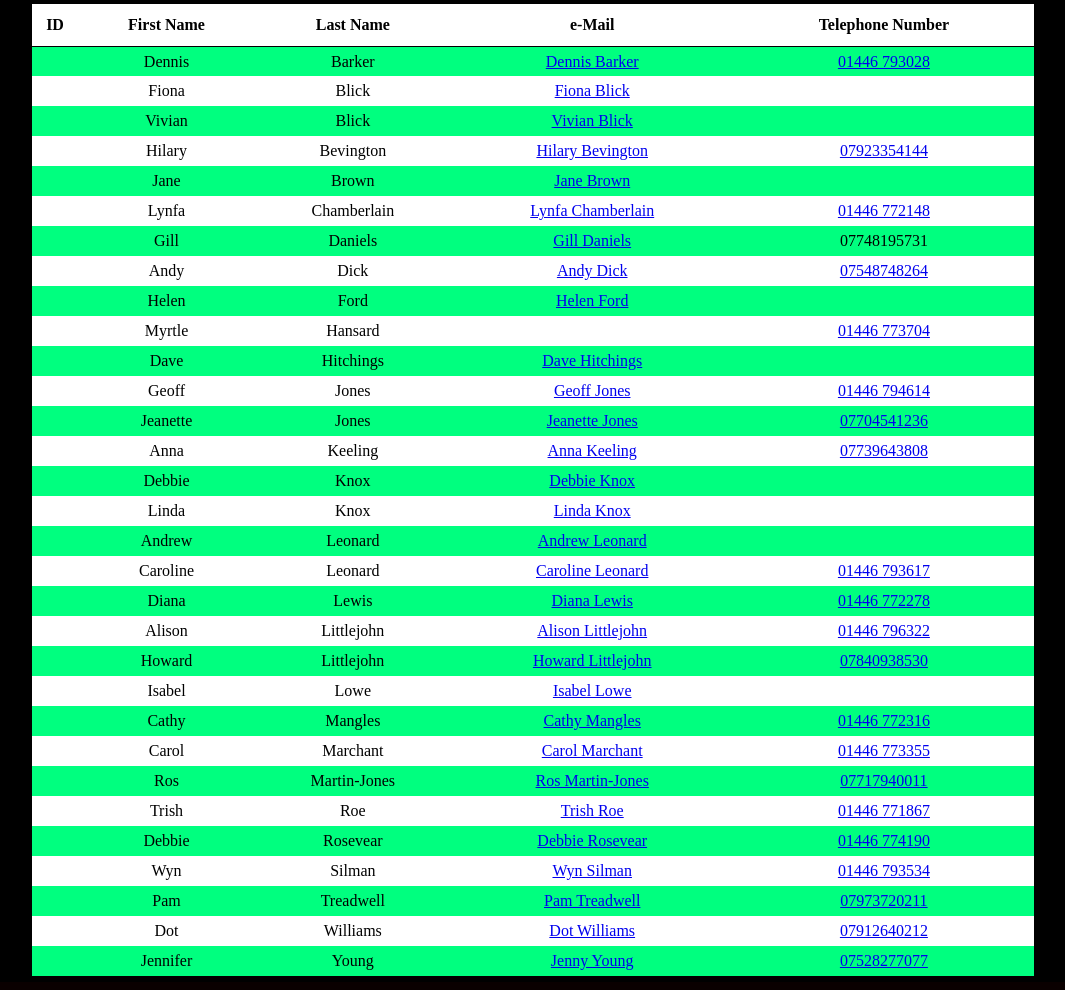
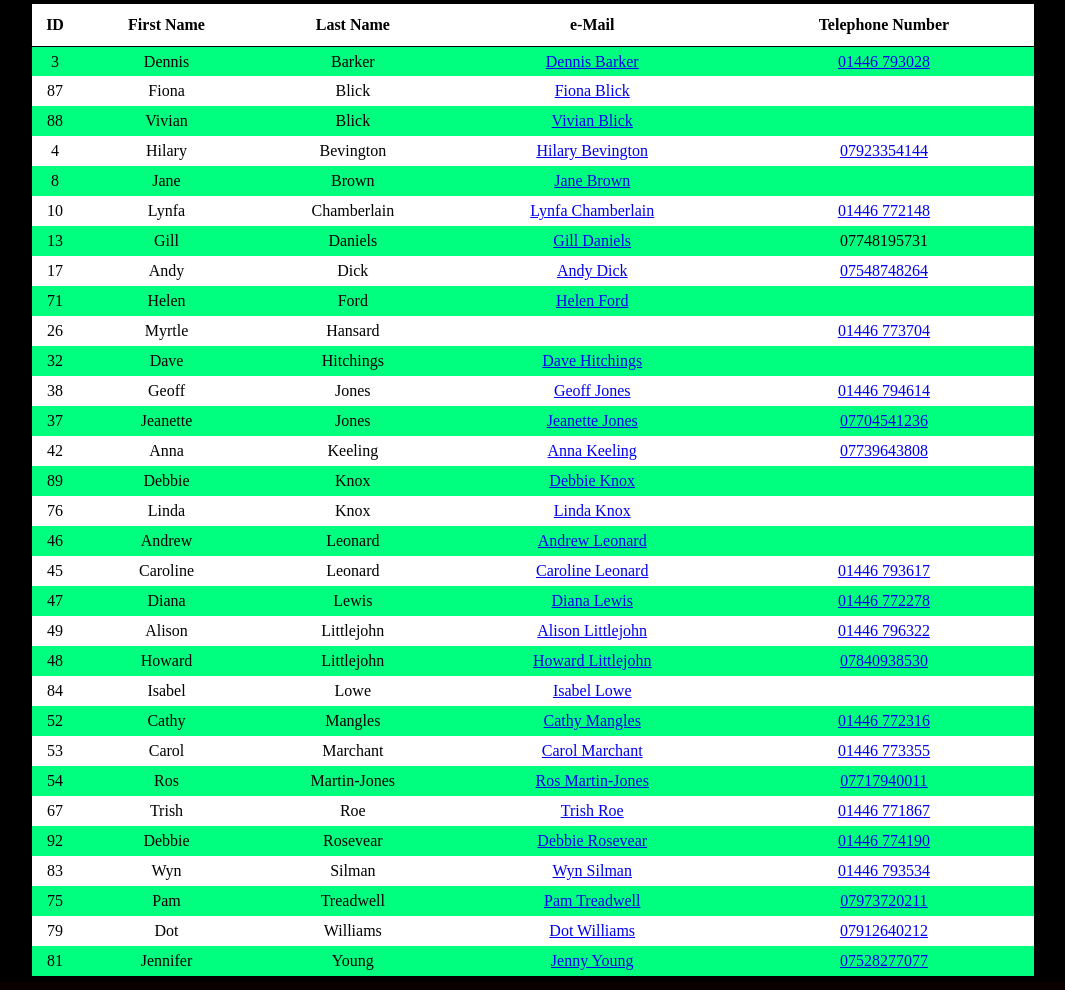
Before and after one commit to andydick1947/LM-BRIDGE, a plain HTML site: page members.html in a window 1280 px wide. Shown: the part 216-1206 px from the top of the page, without its empty margins (107-1172 px from the left). Drawn offline with Linux system fonts and the light colour scheme.

Commit message:
Update members.html

```diff
--- a/members.html
+++ b/members.html
@@ -28,63 +28,63 @@
   </tr>
 
   <tr>
-    <td></td>
+    <td>3</td>
     <td>Dennis</td>
     <td>Barker</td>
     <td><a href= "dennisbarker@talktalk.net">Dennis Barker</a></td>
     <td><a href="tel:01446793028">01446 793028</a></td>
   </tr>
   <tr>
-    <td></td>
+    <td>87</td>
     <td>Fiona</td>
     <td>Blick</td>
     <td><a href="vivianblick@btinternet.com">Fiona Blick</a></td>
     <td><a href="tel:"></a></td>
   </tr>
   <tr>
-    <td></td>
+    <td>88</td>
     <td>Vivian</td>
     <td>Blick</td>
     <td><a href="vivianblick@btinternet.com">Vivian Blick</a></td>
     <td><a href="tel:"></a></td>
   </tr>
   <tr>
-    <td></td>
+    <td>4</td>
     <td>Hilary</td>
     <td>Bevington</td>
     <td><a href="hilary.bevington@btopenworld.com">Hilary Bevington</a></td>
     <td><a href="tel:07923354144">07923354144</a></td>
   </tr>
   <tr>
-    <td></td>
+    <td>8</td>
     <td>Jane</td>
     <td>Brown</td>
     <td><a HRef= "janebrown10@btinternet.com">Jane Brown</a></td>
     <td><a href="tel:""></a></td>
   </tr>
   <tr>
-    <td></td>
+    <td>10</td>
     <td>Lynfa</td>
     <td>Chamberlain</td>
     <td><a href="lynfachamberlain@gmail.com">Lynfa Chamberlain</a></td>
     <td><a href="tel:01446772148">01446 772148</a></td>
   </tr>
   <tr>
-    <td></td>
+    <td>13</td>
     <td>Gill</td>
     <td>Daniels</td>
     <td><a href="mailto:gilldaniels@rocketmail.com">Gill Daniels</a></td>
     <td>07748195731</td>
   </tr>
   <tr>
-    <td></td>
+    <td>17</td>
     <td>Andy</td>
     <td>Dick</td>
     <td><a href="mailto:ardick2000@gmail.com">Andy Dick</a></td>
     <td><a href="tel:07548748264">07548748264</a></td>
   </tr>
   <tr>
-    <td></td>
+    <td>71</td>
     <td>Helen</td>
     <td>Ford</td>
     <td><a href="helenford008@yahoo.co.uk">Helen Ford</a></td>
@@ -92,153 +92,154 @@
   </tr>
 
   <tr>
-    <td></td>
+    <td>26</td>
     <td>Myrtle</td>
     <td>Hansard</td>
     <td><a href=""></a></td>
     <td><a href="tel:01446773704">01446 773704</a></td>
   </tr>
   <tr>
-    <td></td>
+    <td>32</td>
     <td>Dave</td>
     <td>Hitchings</td>
     <td><a href="dghitchings@hotmail.co.uk">Dave Hitchings</a></td>
     <td><a href="tel:"></a></td>
   </tr>
   <tr>
-    <td></td>
+    <td>38</td>
     <td>Geoff</td>
     <td>Jones</td>
     <td><a href="geoffbjones@outlook.com">Geoff Jones</a></td>
     <td><a href="tel:014467946140">01446 794614</a></td>
   </tr>
   <tr>
-    <td></td>
+    <td>37</td>
     <td>Jeanette</td>
     <td>Jones</td>
     <td><a href="jeanettejones56@gmail.com">Jeanette Jones</a></td>
     <td><a href="tel:07704541236">07704541236</a></td>
   </tr>
   <tr>
-    <td></td>
+    <td>42</td>
     <td>Anna</td>
     <td>Keeling</td>
     <td><a href="ajkeeling@gmail.com">Anna Keeling</a></td>
     <td><a href="tel:07739643808">07739643808</a></td>
   </tr>
   <tr>
-    <td></td>
+    <td>89</td>
     <td>Debbie</td>
     <td>Knox</td>
     <td><a href="Debbiejknox@gmail.com">Debbie Knox</a></td>
     <td><a href="tel:"></a></td>
   </tr>
   <tr>
-    <td></td>
+    <td>76</td>
     <td>Linda</td>
     <td>Knox</td>
     <td><a href="lindam.knox@gmail.com">Linda Knox</a></td>
     <td></td>
   </tr>
   <tr>
-    <td></td>
+    <td>46</td>
     <td>Andrew</td>
     <td>Leonard</td>
     <td><a href="andrew.leonard3697@gmail.com">Andrew Leonard</a></td>
     <td><a href="tel:" "></a></td>
   </tr>
   <tr>
-    <td></td>
+    <td>45</td>
     <td>Caroline</td>
     <td>Leonard</td>
     <td><a href="carolineleonard3697@gmail.com">Caroline Leonard</a></td>
     <td><a href="tel:01446793697">01446 793617</a></td>
   </tr>
   <tr>
-    <td></td>
+    <td>47</td>
     <td>Diana</td>
     <td>Lewis</td>
     <td><a href="dianaspencerlewis@btinternet.com">Diana Lewis</a></td>
     <td><a href="tel:01446772278">01446 772278</a></td>
   </tr>
   <tr>
-    <td></td>
+    <td>49</td>
     <td>Alison</td>
     <td>Littlejohn</td>
     <td><a href="alimarlit@gmail.com">Alison Littlejohn</a></td>
     <td><a href="tel:01446796322">01446 796322</a></td>
   </tr>
   <tr>
-    <td></td>
+    <td>48</td>
     <td>Howard</td>
     <td>Littlejohn</td>
     <td><a href="howard.littlejohn@gmail.com">Howard Littlejohn</a></td>
     <td><a href="tel:07840938530">07840938530</a></td>
   </tr>
   <tr>
-    <td></td>
+    <td>84</td>
     <td>Isabel</td>
     <td>Lowe</td>
     <td><a href="ismaclowe@aol.com">Isabel Lowe</a></td>
     <td><a href="tel:"></a></td>
   </tr>
   <tr>
-    <td></td>
+    <td>52</td>
     <td>Cathy</td>
     <td>Mangles</td>
     <td><a href="c.mangles51@icloud.com">Cathy Mangles</a></td>
     <td><a href="tel:01446772316">01446 772316<a></td>
   </tr>
   <tr>
-    <td></td>
+    <td>53</td>
     <td>Carol</td>
     <td>Marchant</td>
     <td><a href="crmcourt@hotmail.com">Carol Marchant</a></td>
     <td><a href="tel:01446773355">01446 773355</a></td>
   </tr>
   <tr>
-    <td></td>
+    <td>54</td>
     <td>Ros</td>
     <td>Martin-Jones</td>
     <td><a href="rosmjones@gmail.com">Ros Martin-Jones</a></td>
     <td><a href="tel:07717940011">07717940011</a></td>
   </tr>
-  <tr><td></td>
+  <tr>
+    <td>67</td>
     <td>Trish</td>
     <td>Roe</td>
     <td><a href="patricia.roe@gmail.com">Trish Roe</a></td>
     <td><a href="tel:01446771867">01446 771867</a></td>
   </tr>
   <tr>
-    <td></td>
+    <td>92</td>
     <td>Debbie</td>
     <td>Rosevear</td>
     <td><a href="drosevear2002@hotmail.co.uk">Debbie Rosevear</a></td>
     <td><a href="tel:01446774190">01446 774190</a></td>
   </tr>
   <tr>
-    <td></td>
+    <td>83</td>
     <td>Wyn</td>
     <td>Silman</td>
     <td><a href="winifred.silman52@icloud.com">Wyn Silman</a></td>
     <td><a href="tel:01446 793534">01446 793534</a></td>
   </tr>
   <tr>
-    <td></td>
+    <td>75</td>
     <td>Pam</td>
     <td>Treadwell</td>
     <td><a href="treadwellpam.08@gmail.com">Pam Treadwell</a></td>
     <td><a href="tel:07973720211">07973720211</a></td>
   </tr>
   <tr>
-    <td></td>
+    <td>79</td>
     <td>Dot</td>
     <td>Williams</td>
     <td><a href="mailto:dotandesgadlys@talktalk.net">Dot Williams</a></td>
     <td><a href="tel:07912640212">07912640212</a></td>
   </tr>
   <tr>
-    <td></td>
+    <td>81</td>
     <td>Jennifer</td>
     <td>Young</td>
     <td><a href="jennyandnev@yahoo.com">Jenny Young</a></td>
```
